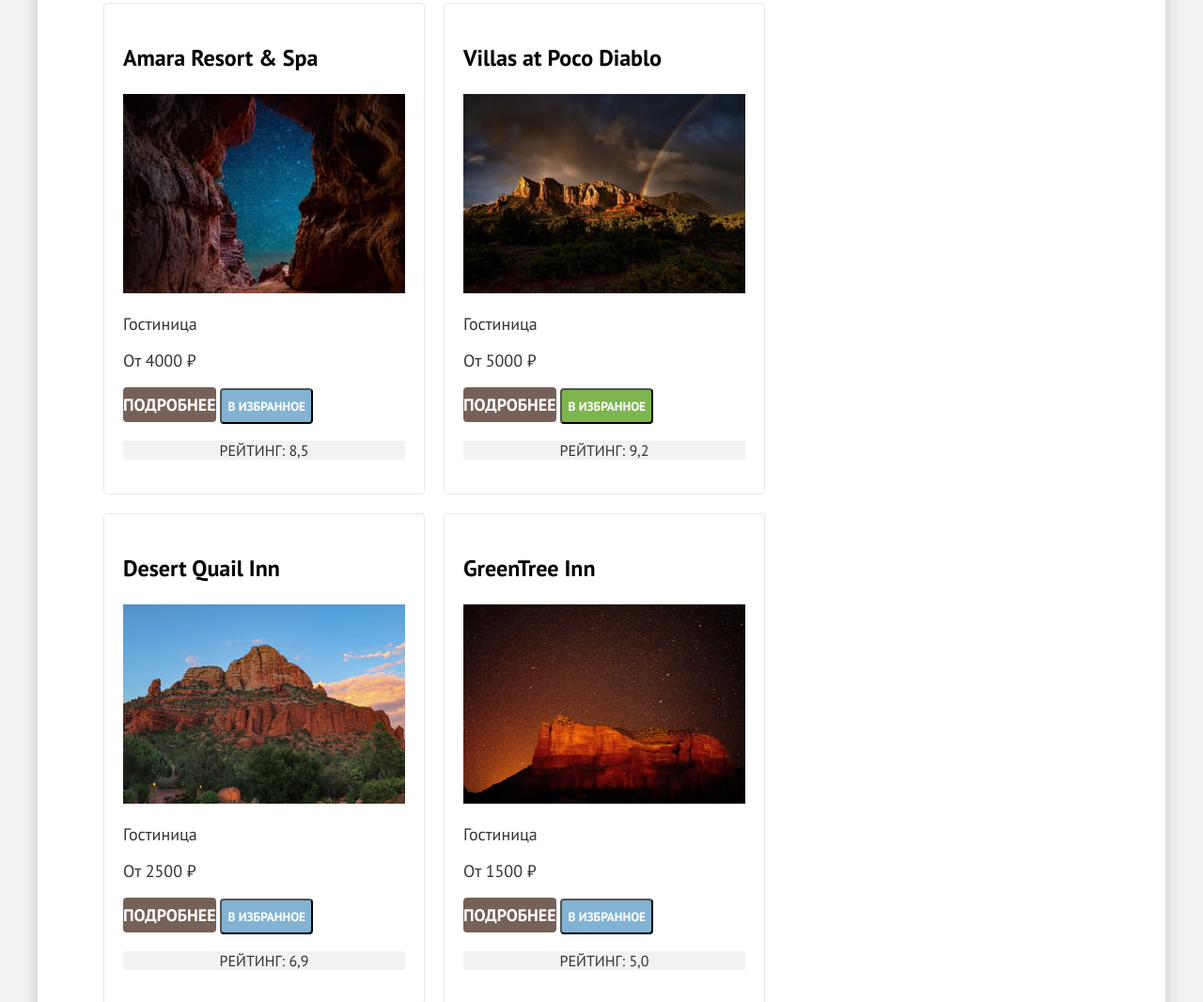
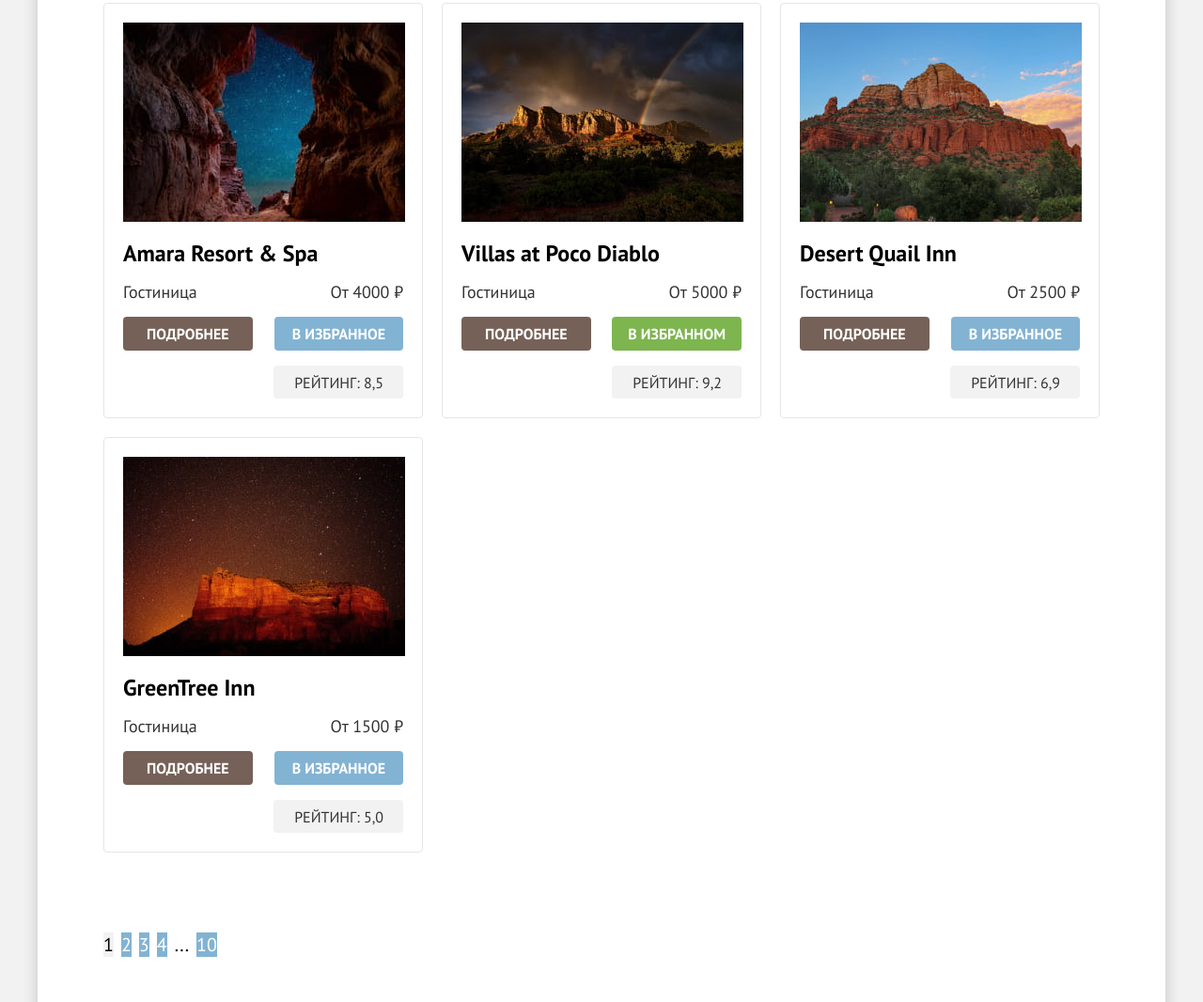
Before and after one commit to htmlacademy-htmlcss/2377635-sedona-37, a plain HTML site: page catalog.html in a window 1280 px wide. Shown: the part 612-1678 px from the top of the page at 94% size. Drawn offline with Linux system fonts and the light colour scheme.

Commit message:
сделал сетку каталога карточек на гридах

```diff
--- a/catalog.html
+++ b/catalog.html
@@ -162,74 +162,98 @@
         <ul class="cards-list">
           <li class="card">
             <a class="card-link" href="#">
+              <img class="card-image" src="images/hotel-1.jpg" width="300" height="212" alt="Гостиница Amara Resort & Spa.">
               <h3>Amara Resort & Spa</h3>
-              <img class="card-image" src="images/hotel-1.jpg" width="300" height="212" alt="Гостиница Amara Resort & Spa.">
             </a>
+            <div class="card-description">
               <p class="card-type">Гостиница</p>
               <p class="card-price">От 4000 ₽</p>
+            </div>
+            <div class="card-buttons">
               <a class="button card-more-button" href="#">Подробнее</a>
               <button class="button favourites-button" type="submit">В избранное</button>
+            </div>
+            <div class="card-stars-rating">
               <div class="hotel-stars">
                 <p class="stars stars-4">
                   <span class="visually-hidden">4 звезды</span>
                 </p>
               </div>
               <div class="hotel-rating">
-              <p>Рейтинг: <span>8,5</span></p>
+                <p class="rating">Рейтинг: <span>8,5</span></p>
+              </div>
             </div>
           </li>
           <li class="card">
             <a class="card-link" href="#">
+              <img class="card-image" src="images/hotel-2.jpg" width="300" height="212" alt="Гостиница Villas at Poco Diablo.">
               <h3>Villas at Poco Diablo</h3>
-              <img class="card-image" src="images/hotel-2.jpg" width="300" height="212" alt="Гостиница Villas at Poco Diablo.">
             </a>
+            <div class="card-description">
               <p class="card-type">Гостиница</p>
               <p class="card-price">От 5000 ₽</p>
+            </div>
+            <div class="card-buttons">
               <a class="button card-more-button" href="#">Подробнее</a>
-            <button class="button favourites-button favourites-button-selected" type="submit">В избранное</button>
+              <button class="button favourites-button favourites-button-selected" type="submit">В избранном</button>
+            </div>
+            <div class="card-stars-rating">
               <div class="hotel-stars">
                 <p class="stars stars-4">
                   <span class="visually-hidden">4 звезды</span>
                 </p>
               </div>
               <div class="hotel-rating">
-              <p>Рейтинг: <span>9,2</span></p>
+                <p class="rating">Рейтинг: <span>9,2</span></p>
+              </div>
             </div>
           </li>
           <li class="card">
             <a class="card-link" href="#">
+              <img class="card-image" src="images/hotel-3.jpg" width="300" height="212" alt="Гостиница Desert Quail Inn.">
               <h3>Desert Quail Inn</h3>
-              <img class="card-image" src="images/hotel-3.jpg" width="300" height="212" alt="Гостиница Desert Quail Inn.">
             </a>
+            <div class="card-description">
               <p class="card-type">Гостиница</p>
               <p class="card-price">От 2500 ₽</p>
+            </div>
+            <div class="card-buttons">
               <a class="button card-more-button" href="#">Подробнее</a>
               <button class="button favourites-button" type="submit">В избранное</button>
+            </div>
+            <div class="card-stars-rating">
               <div class="hotel-stars">
                 <p class="stars stars-4">
                   <span class="visually-hidden">3 звезды</span>
                 </p>
               </div>
               <div class="hotel-rating">
-              <p>Рейтинг: <span>6,9</span></p>
+                <p class="rating">Рейтинг: <span>6,9</span></p>
+              </div>
             </div>
           </li>
           <li class="card">
             <a class="card-link" href="#">
+              <img class="card-image" src="images/hotel-4.jpg" width="300" height="212" alt="Гостиница GreenTree Inn.">
               <h3>GreenTree Inn</h3>
-              <img class="card-image" src="images/hotel-4.jpg" width="300" height="212" alt="Гостиница GreenTree Inn.">
             </a>
+            <div class="card-description">
               <p class="card-type">Гостиница</p>
               <p class="card-price">От 1500 ₽</p>
+            </div>
+            <div class="card-buttons">
               <a class="button card-more-button" href="#">Подробнее</a>
               <button class="button favourites-button" type="submit">В избранное</button>
+            </div>
+            <div class="card-stars-rating">
               <div class="hotel-stars">
                 <p class="stars stars-4">
                   <span class="visually-hidden">2 звезды</span>
                 </p>
               </div>
               <div class="hotel-rating">
-              <p>Рейтинг: <span>5,0</span></p>
+                <p class="rating">Рейтинг: <span>5,0</span></p>
+              </div>
             </div>
           </li>
         </ul>
@@ -266,8 +290,7 @@
       </section>
     </main>
 
-    <footer>
-      <div class="page-footer-container">
+    <footer class="page-footer-container">
       <section class="socials-contacts">
         <h2 class="visually-hidden">Социальные сети и контакты</h2>
         <ul class="socials-list">
@@ -298,7 +321,6 @@
           <img class="logo-footer" src="images/html-academy.svg" width="115" height="33" alt="Логотип HTMLAcademy.">
         </a>
       </section>
-      </div>
     </footer>
 
   </div>
--- a/styles/styles.css
+++ b/styles/styles.css
@@ -26,7 +26,7 @@ html {
 
 body {
   margin: 0;
-  font-family: "PT Sans", sans-serif;
+  font-family: "PT Sans", "Arial", sans-serif;
   font-size: 18px;
   line-height: 21px;
   color: #333333;
@@ -74,8 +74,20 @@ body {
   list-style-type: none;
 }
 
+.main-navigation-link {
+  display: block;
+  padding: 20px 16px;
+  font-size: 20px;
+  line-height: 24px;
+  font-weight: 700;
+  color: #000000;
+  text-decoration: none;
+}
+
 .navigation-user {
   display: flex;
+  justify-content: end;
+  align-items: center;
   margin: 0;
   margin-left: auto;
   padding: 0;
@@ -88,14 +100,8 @@ body {
   min-height: 64px;
 }
 
-.main-navigation-link {
-  display: block;
-  padding: 20px 16px;
-  font-size: 20px;
-  line-height: 24px;
-  font-weight: 700;
-  color: #000000;
-  text-decoration: none;
+.navigation-user-item {
+  min-width: 44px;
 }
 
 .button {
@@ -105,6 +111,8 @@ body {
   min-width: 92px;
   font-family: inherit;
   font-weight: 700;
+  font-size: 16px;
+  line-height: 20px;
   text-align: center;
   text-transform: uppercase;
   color: #ffffff;
@@ -117,10 +125,9 @@ body {
 }
 
 .navigation-user-search-button {
+  margin-left: 20px;
   padding-right: 34px;
   padding-left: 34px;
-  font-size: 16px;
-  line-height: 20px;
   text-decoration: none;
 }
 
@@ -223,6 +230,7 @@ body {
   margin: 0;
   width: 230px;
   min-height: 42px;
+  word-wrap: break-word;
 }
 
 .advantages-item-image {
@@ -240,6 +248,11 @@ body {
 .advantages-item-image:last-child {
   display: flex;
   flex-direction: row-reverse;
+}
+
+.advantages-photo {
+  object-fit: cover;
+  height: 100%;
 }
 
 .advantages-item:nth-child(3) {
@@ -330,9 +343,10 @@ body {
 
 .page-footer-container {
   display: flex;
-  width: 1060px;
+  align-items: center;
   min-height: 120px;
-  margin: 0 auto;
+  margin: 0;
+  padding: 40px 70px 30px;
 }
 
 .socials-list {
@@ -340,6 +354,12 @@ body {
   padding: 0;
   display: flex;
   flex-wrap: wrap;
+  list-style-type: none;
+}
+
+.socials-item {
+  width: 47px;
+  height: 40px;
 }
 
 .socials-contacts {
@@ -348,8 +368,6 @@ body {
 }
 
 .phone {
-  padding-top: 45px;
-  padding-bottom: 35px;
   max-width: 750px;
 }
 
@@ -420,8 +438,15 @@ body {
 }
 
 .catalog-filter-title {
+  font-weight: 700;
   font-size: 20px;
   line-height: 24px;
+}
+
+.catalog-filter-list {
+  margin: 0;
+  padding: 0;
+  list-style-type: none;
 }
 
 .control {
@@ -435,6 +460,7 @@ body {
 
 .reset-button {
   background-color: transparent;
+  border: none;
 }
 
 .search-results {
@@ -465,8 +491,8 @@ body {
 }
 
 .cards-list {
-  display: flex;
-  flex-wrap: wrap;
+  display: grid;
+  grid-template-columns: repeat(3, 340px);
   margin: 0;
   margin-bottom: 80px;
   padding: 0;
@@ -477,13 +503,11 @@ body {
 .card {
   margin: 0;
   padding: 20px;
-  min-width: 340px;
+  display: flex;
+  flex-direction: column;
+  gap: 16px;
   border: 1px solid #E6E6E6;
   border-radius: 4px;
-}
-
-.card:nth-child(3n) {
-  margin-right: 0;
 }
 
 .card-link {
@@ -492,26 +516,72 @@ body {
 }
 
 .card-image {
-  width: 100%;
+  object-fit: cover;
+  margin-bottom: 16px;
 }
 
 .card-link h3 {
+  margin: 0;
   font-weight: 700;
   font-size: 24px;
   line-height: 28px;
   color: #000000;
 }
 
+.card-description {
+  display: flex;
+  justify-content: space-between;
+}
+
+.card-type {
+  margin: 0;
+}
+
+.card-price {
+  margin: 0;
+}
+
+.card-buttons {
+  height: 36px;
+  display: flex;
+  justify-content: space-between;
+  gap: 20px;
+}
+
 .card-more-button {
+  padding-left: 25px;
+  padding-right: 25px;
   text-decoration: none;
 }
 
 .favourites-button {
+  margin: 0;
+  padding-left: 19px;
+  padding-right: 19px;
   background-color: #82B3D3;
+  border: none;
 }
 
 .favourites-button-selected {
+  padding-left: 17px;
+  padding-right: 17px;
   background-color: #7DB54F;
+}
+
+.card-stars-rating {
+  display: flex;
+  justify-content: space-between;
+  gap: 20px;
+}
+
+.stars {
+  margin: 0;
+}
+
+.rating {
+  margin: 0;
+  padding: 8px 21px 7px 22px;
+  border-radius: 4px;
 }
 
 .hotel-rating p {
```
Also changed, not shown: index.html (+5 -6 lines). Lines whose indentation alone changed are shown as unchanged.
